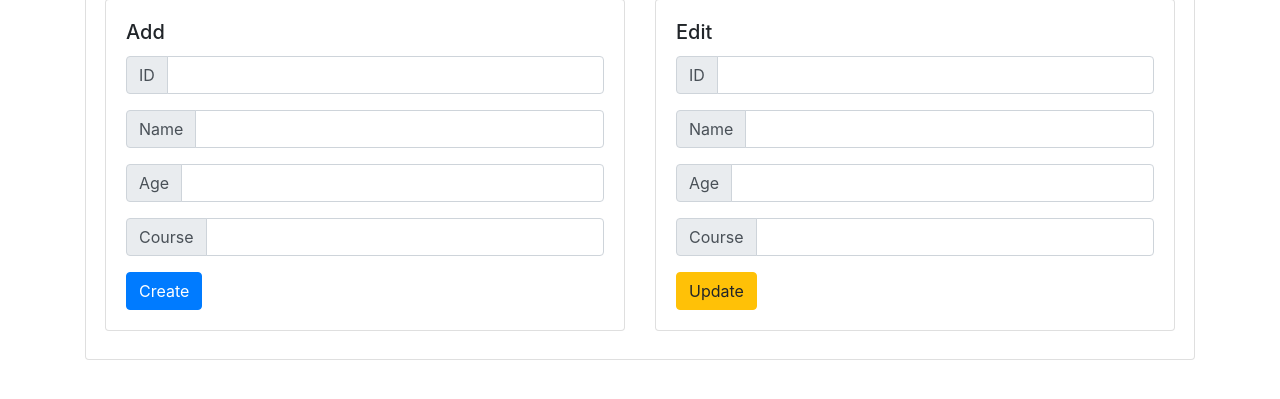
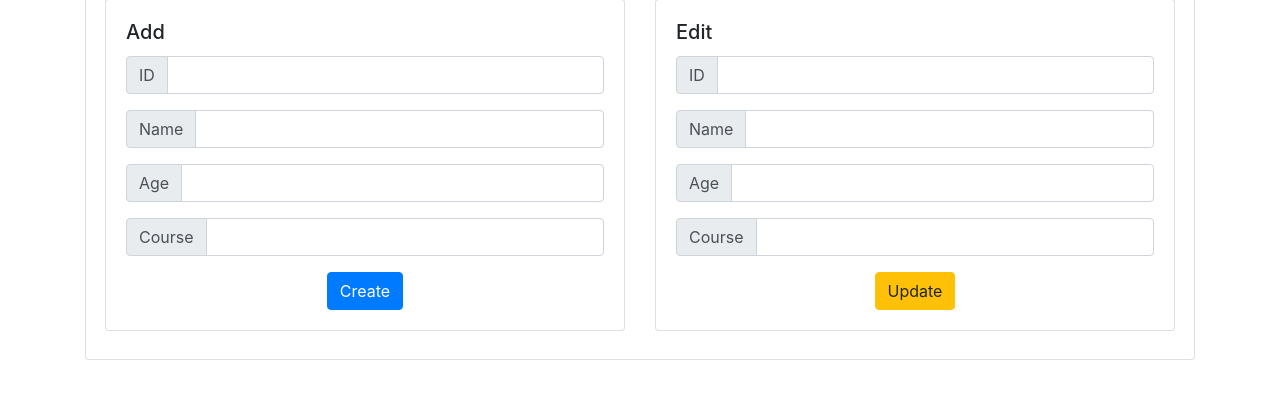
Before and after one commit to marycamillerabang/Activity-Ajax, a PHP site: page / in a window 1280 px wide. Shown: the part 181-580 px from the top of the page. Run offline with PHP 8.4, Linux system fonts and the light colour scheme; data that the repository does not hold is empty.

Commit message:
Update index.php

```diff
--- a/index.php
+++ b/index.php
@@ -71,8 +71,9 @@
                                     </div>
                                     <input type="text" name="course"class="form-control" aria-label="Sizing example input" aria-describedby="inputGroup-sizing-default">
                                     </div>
+                                    <div class="text-center">
                                         <button class="btn btn-primary">Create</button>
-
+                                    </div>
                                 </form>
                             </div>
                             </div>
@@ -112,9 +113,9 @@
                                     </div>
                                     <input type="text" name="course"class="form-control" aria-label="Sizing example input" aria-describedby="inputGroup-sizing-default">
                                     </div>
-
+                                    <div class="text-center">
                                         <button class="btn btn-warning">Update</button>
-
+                                    </div>
 
                                 </form>
                             </div>
```
